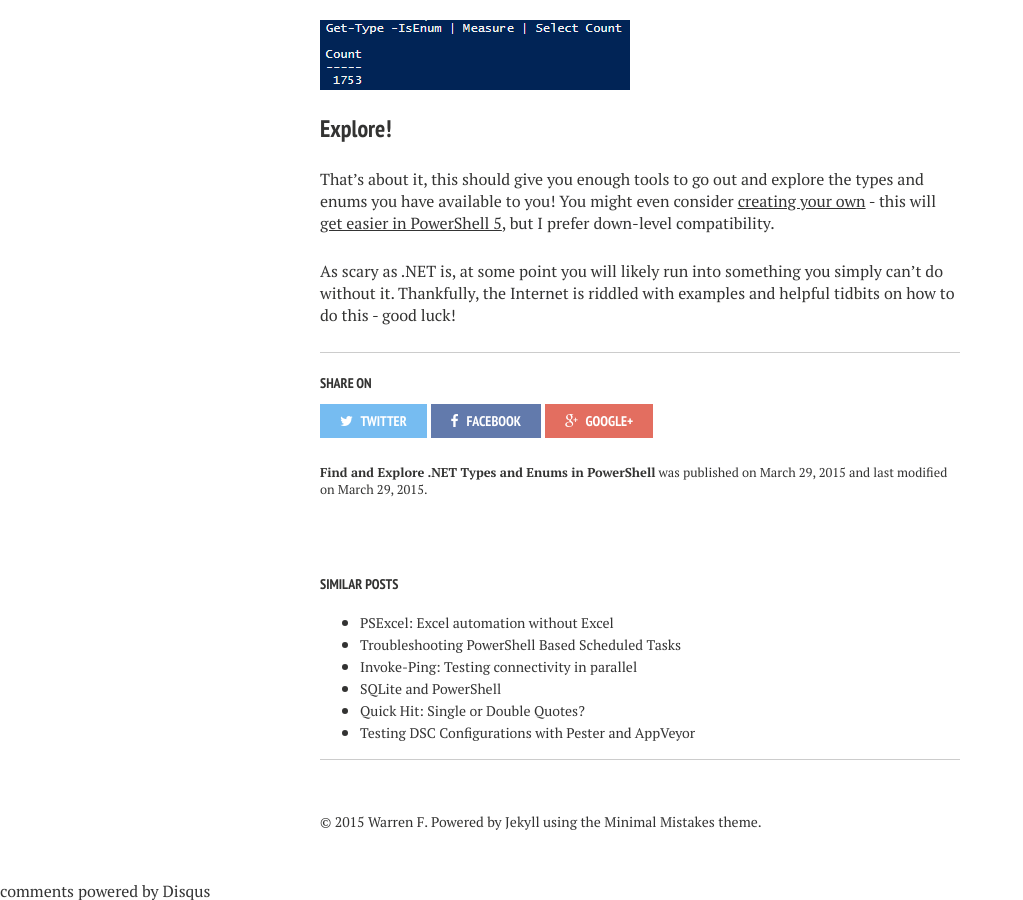
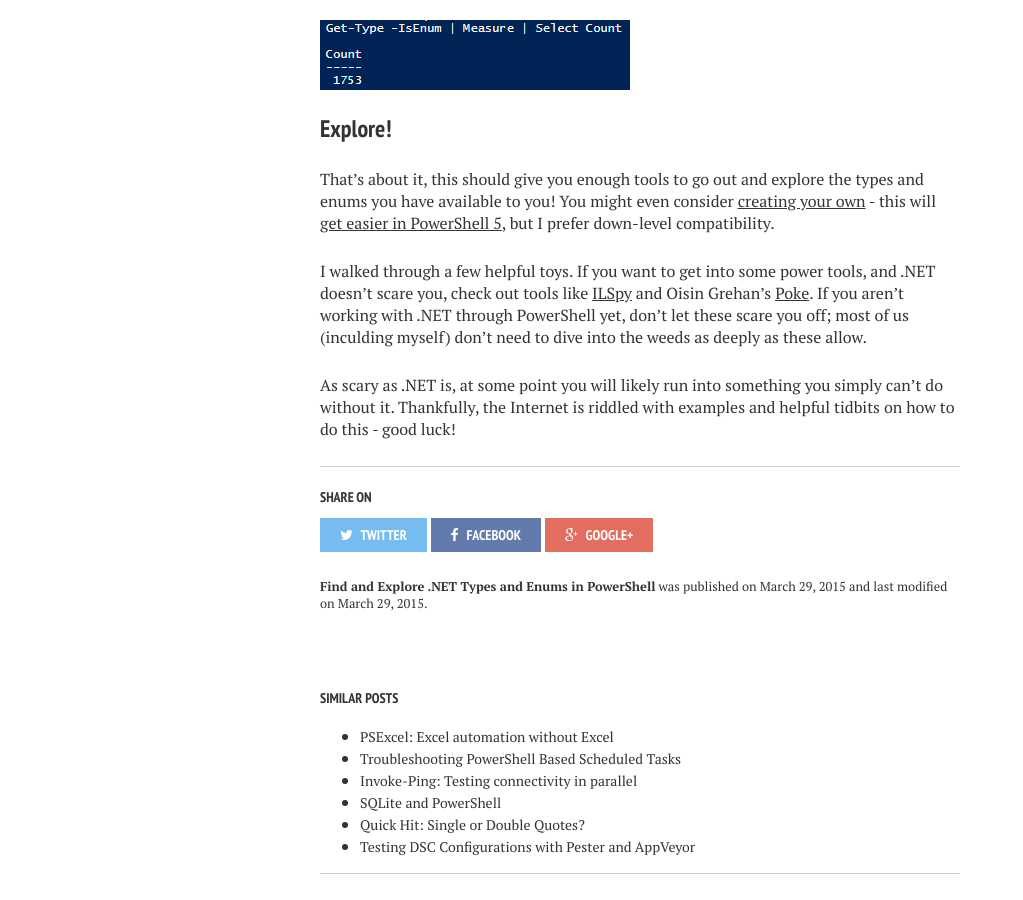
Before and after one commit to RamblingCookieMonster/RamblingCookieMonster.github.io, a Jekyll site: the page built from _posts/2015-04-02-Types-And-Enums.md, in a window 1280 px wide and 900 px high, scrolled down 3213 px. Shown: the whole window, without its empty margins (0-1023 px from the left). Built offline with Jekyll 4.4.1, drawn with Linux system fonts in a browser that asks for light colours; nearby versions of some CDN libraries; comment, search, counter and statistics services are not loaded.

Commit message:
poke and ilspy refs

```diff
--- a/_posts/2015-04-02-Types-And-Enums.md
+++ b/_posts/2015-04-02-Types-And-Enums.md
@@ -89,4 +89,6 @@ This was just one example, there are plenty of enums out there that you can take
 
 That's about it, this should give you enough tools to go out and explore the types and enums you have available to you! You might even consider [creating your own](http://www.powershellmagazine.com/2012/10/01/pstip-creating-flagged-enumerations-in-powershell/) - this will [get easier in PowerShell 5](http://www.sapien.com/blog/2015/01/05/enumerators-in-windows-powershell-5-0/), but I prefer down-level compatibility.
 
+I walked through a few helpful toys. If you want to get into some power tools, and .NET doesn't scare you, check out tools like [ILSpy](http://ilspy.net/) and Oisin Grehan's [Poke](https://github.com/oising/poke). If you aren't working with .NET through PowerShell yet, don't let these scare you off; most of us (inculding myself) don't need to dive into the weeds as deeply as these allow.
+
 As scary as .NET is, at some point you will likely run into something you simply can't do without it. Thankfully, the Internet is riddled with examples and helpful tidbits on how to do this - good luck!
```
